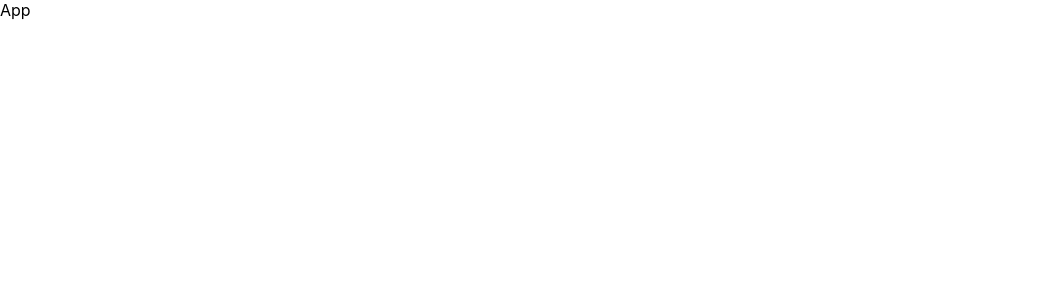
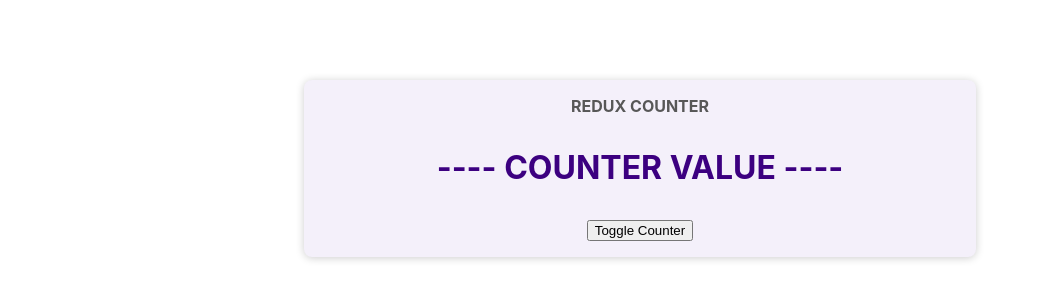
Before and after one commit to isurojit/redux-counter, a React (Create React App) app: page / in a window 1280 px wide. Shown: the top 300 px of the page, without its empty margins (0-1042 px from the left). Built offline with nearby package versions, Linux system fonts and the light colour scheme.

Commit message:
counter module added

```diff
--- a/src/App.js
+++ b/src/App.js
@@ -1,7 +1,8 @@
 import React from "react";
+import Counter from "./components/Counter";
 
 const App = () => {
-  return <div>App</div>;
+  return <Counter />;
 };
 
 export default App;
--- /dev/null
+++ b/src/components/Counter.js
@@ -0,0 +1,15 @@
+import React from "react";
+import classes from "./Counter.module.css";
+
+const Counter = () => {
+  const toggleCounterhandler = () => {};
+  return (
+    <main className={classes.counter}>
+      <h1>Redux Counter</h1>
+      <div className={classes.value}>---- COUNTER VALUE ----</div>
+      <button onClick={toggleCounterhandler}>Toggle Counter</button>
+    </main>
+  );
+};
+
+export default Counter;
--- /dev/null
+++ b/src/components/Counter.module.css
@@ -0,0 +1,23 @@
+.counter {
+  margin: 5rem auto;
+  box-shadow: 0 1px 8px rgba(0, 0, 0, 0.2);
+  width: 40rem;
+  border-radius: 8px;
+  padding: 1rem;
+  text-align: center;
+  background-color: #f4f0fa;
+}
+
+.counter h1 {
+  text-transform: uppercase;
+  color: #575757;
+  margin: 0;
+  font-size: 1rem;
+}
+
+.value {
+  font-size: 2rem;
+  color: #3c0080;
+  margin: 2rem 0;
+  font-weight: bold;
+}
```
